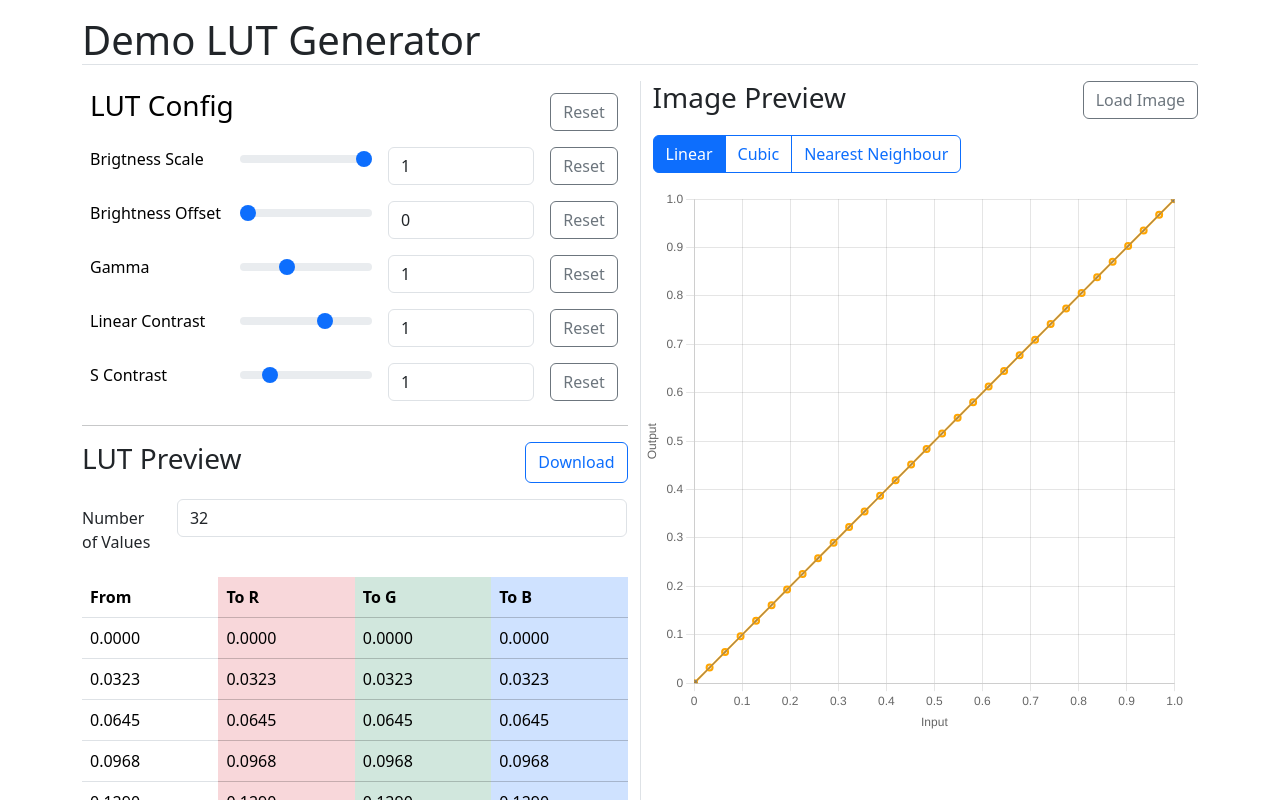
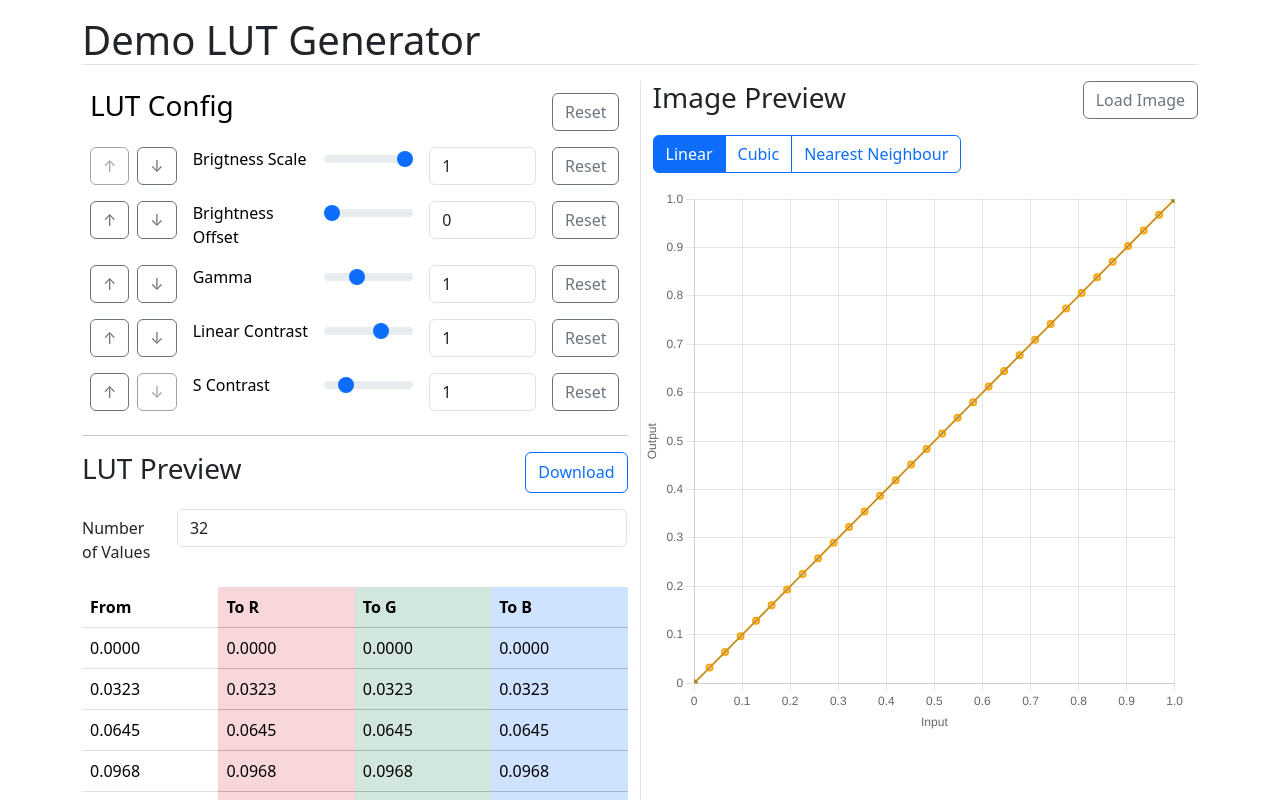
Before and after one commit to hrueger/demo-lut-generator, a SvelteKit app: page / in a window 1280 px wide. Shown: the top 800 px of the page. Built offline with nearby package versions, Linux system fonts and the light colour scheme.

Commit message:
feat: reorder functions

```diff
--- a/src/routes/+page.svelte
+++ b/src/routes/+page.svelte
@@ -1,7 +1,7 @@
 <script lang="ts">
     import LineChart from "./LineChart.svelte";
 
-    const parameters = [
+    let parameters = $state([
         {
             name: "Brigtness Scale",
             min: 0,
@@ -42,7 +42,7 @@
             calc: (parameterValue: number, pixelValue: number) => (pixelValue < 0.5 ? Math.pow(pixelValue * 2, parameterValue) / 2 : 1 - Math.pow((1 - pixelValue) * 2, parameterValue) / 2),
             defaultValue: 1,
         },
-    ];
+    ]);
 
     const INTERPOLATION_MODES = ["Linear", "Cubic", "Nearest Neighbour"] as const;
     type InterpolationMode = (typeof INTERPOLATION_MODES)[number];
@@ -207,6 +207,14 @@ ${lutValues
             values[parameter.name] = parameter.defaultValue;
         }
     }
+
+    function moveFunction(from: number, to: number) {
+        if (from < 0 || from >= parameters.length || to < 0 || to >= parameters.length) return;
+        const temp = parameters[from];
+        parameters[from] = parameters[to];
+        parameters[to] = temp;
+        parameters = [...parameters];
+    }
 </script>
 
 <div class="row">
@@ -215,7 +223,7 @@ ${lutValues
             <table class="table table-borderless">
                 <thead>
                     <tr>
-                        <th colspan="3">
+                        <th colspan="4">
                             <h3>LUT Config</h3>
                         </th>
                         <th>
@@ -224,8 +232,14 @@ ${lutValues
                     </tr>
                 </thead>
                 <tbody>
-                    {#each parameters as parameter}
+                    {#each parameters as parameter, i}
                         <tr>
+                            <td>
+                                <div class="d-flex gap-2">
+                                    <button class="btn btn-outline-secondary" onclick={() => moveFunction(i, i - 1)} disabled={i === 0}> &uarr; </button>
+                                    <button class="btn btn-outline-secondary" onclick={() => moveFunction(i, i + 1)} disabled={i === parameters.length - 1}> &darr; </button>
+                                </div>
+                            </td>
                             <td>
                                 <label for={`input${parameter.name}`} class="">{parameter.name}</label>
                             </td>
```
